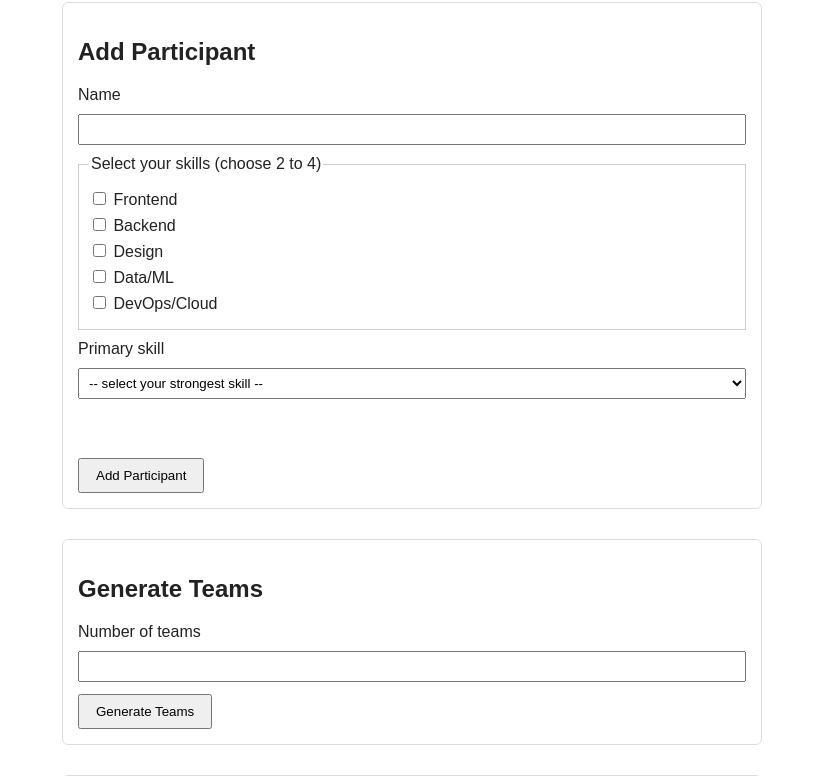
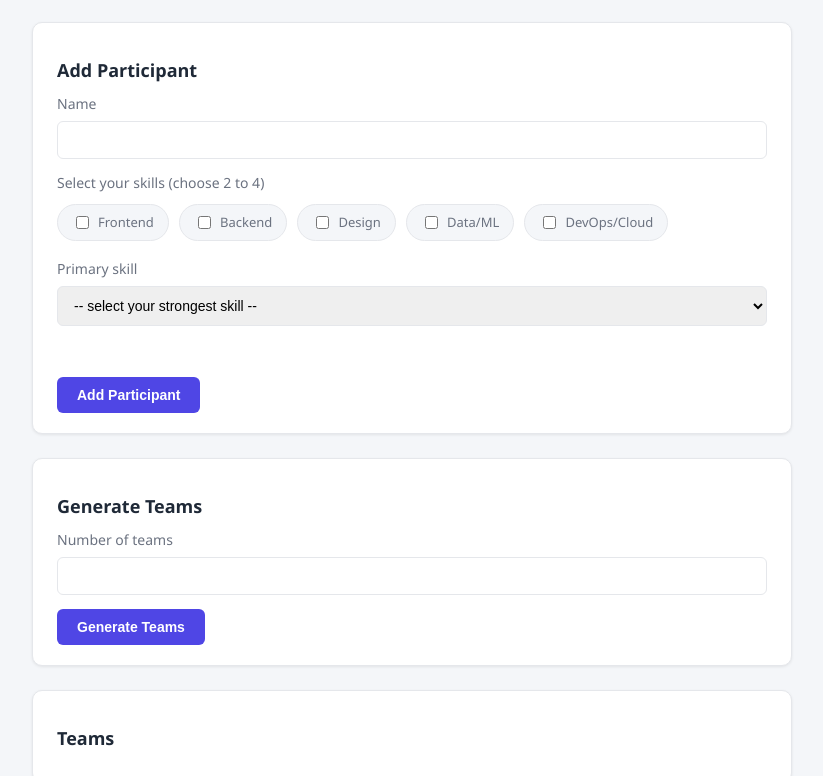
Before and after one commit to shauraya15/hackathon-team-formation, a plain HTML site: page index.html in a window 1280 px wide. Shown: the part 86-862 px from the top of the page, without its empty margins (228-1051 px from the left). Drawn offline with Linux system fonts and the light colour scheme.

Commit message:
Redesign UI: color palette, pill-style skill selectors, styled team cards

```diff
--- a/style.css
+++ b/style.css
@@ -1,61 +1,181 @@
+:root {
+  --bg: #f4f6f9;
+  --card-bg: #ffffff;
+  --primary: #4f46e5;
+  --primary-hover: #4338ca;
+  --text-main: #1f2937;
+  --text-muted: #6b7280;
+  --border: #e5e7eb;
+  --error: #dc2626;
+  --success: #16a34a;
+}
+
+* {
+  box-sizing: border-box;
+}
+
 body {
-  font-family: Arial, sans-serif;
-  max-width: 700px;
-  margin: 30px auto;
+  font-family: 'Segoe UI', Arial, sans-serif;
+  background-color: var(--bg);
+  color: var(--text-main);
+  max-width: 800px;
+  margin: 40px auto;
   padding: 0 20px;
-  color: #222;
 }
 
 h1 {
   text-align: center;
+  font-size: 28px;
+  margin-bottom: 30px;
+  color: var(--primary);
+}
+
+h2 {
+  font-size: 18px;
+  margin-bottom: 12px;
+  color: var(--text-main);
 }
 
 section {
-  margin-bottom: 30px;
-  padding: 15px;
-  border: 1px solid #ddd;
-  border-radius: 6px;
-}
-
-fieldset {
-  border: 1px solid #ccc;
-  margin: 10px 0;
-  padding: 10px;
+  background-color: var(--card-bg);
+  margin-bottom: 24px;
+  padding: 20px 24px;
+  border-radius: 10px;
+  box-shadow: 0 1px 3px rgba(0, 0, 0, 0.08);
+  border: 1px solid var(--border);
 }
 
 label {
   display: block;
-  margin: 6px 0;
+  margin: 6px 0 4px;
+  font-size: 14px;
+  color: var(--text-muted);
 }
 
 input[type="text"],
 input[type="number"],
 select {
-  padding: 6px;
+  padding: 10px 12px;
   margin-top: 4px;
   width: 100%;
-  box-sizing: border-box;
+  border: 1px solid var(--border);
+  border-radius: 6px;
+  font-size: 14px;
+  transition: border-color 0.15s ease;
+}
+
+input[type="text"]:focus,
+input[type="number"]:focus,
+select:focus {
+  outline: none;
+  border-color: var(--primary);
+}
+
+fieldset {
+  border: none;
+  padding: 0;
+  margin: 14px 0;
+}
+
+fieldset legend {
+  font-size: 14px;
+  color: var(--text-muted);
+  margin-bottom: 8px;
+  padding: 0;
+}
+
+/* Skill checkboxes styled as pills */
+fieldset label {
+  display: inline-flex;
+  align-items: center;
+  gap: 6px;
+  background-color: var(--bg);
+  border: 1px solid var(--border);
+  border-radius: 20px;
+  padding: 8px 14px;
+  margin: 4px 6px 4px 0;
+  font-size: 13px;
+  cursor: pointer;
+  transition: all 0.15s ease;
+  width: auto;
+}
+
+fieldset label:has(input:checked) {
+  background-color: var(--primary);
+  border-color: var(--primary);
+  color: white;
+}
+
+fieldset input[type="checkbox"] {
+  accent-color: var(--primary);
 }
 
 button {
-  margin-top: 12px;
-  padding: 8px 16px;
+  margin-top: 14px;
+  padding: 10px 20px;
+  background-color: var(--primary);
+  color: white;
+  border: none;
+  border-radius: 6px;
+  font-size: 14px;
+  font-weight: 600;
   cursor: pointer;
+  transition: background-color 0.15s ease;
+}
+
+button:hover {
+  background-color: var(--primary-hover);
 }
 
 .error-text {
-  color: #c0392b;
-  font-size: 0.9em;
+  color: var(--error);
+  font-size: 13px;
   min-height: 18px;
+  margin-top: 6px;
+}
+
+/* Team cards */
+#team-cards-container {
+  display: grid;
+  grid-template-columns: repeat(auto-fit, minmax(220px, 1fr));
+  gap: 16px;
+  margin-top: 12px;
 }
 
 .team-card {
-  border: 1px solid #999;
-  border-radius: 6px;
-  padding: 10px;
-  margin-bottom: 15px;
+  border-radius: 8px;
+  padding: 16px;
+  background-color: var(--bg);
+  border-left: 4px solid var(--primary);
 }
+
+.team-card:nth-child(2) { border-left-color: #059669; }
+.team-card:nth-child(3) { border-left-color: #d97706; }
+.team-card:nth-child(4) { border-left-color: #dc2626; }
+.team-card:nth-child(5) { border-left-color: #7c3aed; }
+.team-card:nth-child(6) { border-left-color: #0891b2; }
 
 .team-card h3 {
   margin-top: 0;
+  margin-bottom: 10px;
+  font-size: 16px;
+  color: var(--text-main);
 }
+
+.team-card ul {
+  list-style: none;
+  padding: 0;
+  margin: 0 0 10px;
+}
+
+.team-card li {
+  padding: 4px 0;
+  font-size: 14px;
+  border-bottom: 1px solid var(--border);
+}
+
+.team-card p {
+  font-size: 12px;
+  color: var(--text-muted);
+  margin: 0;
+}
```
